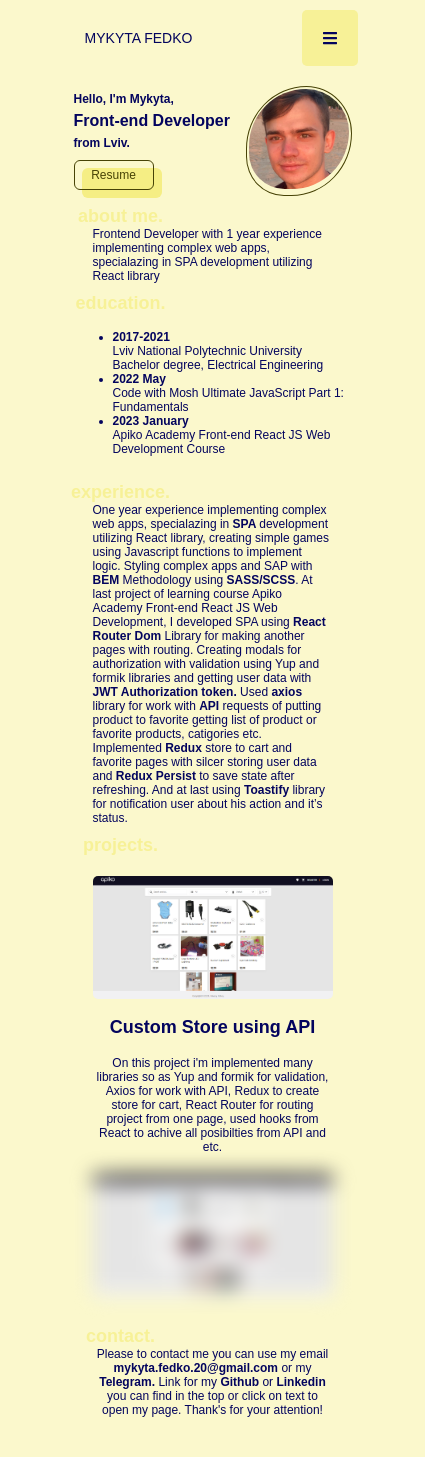
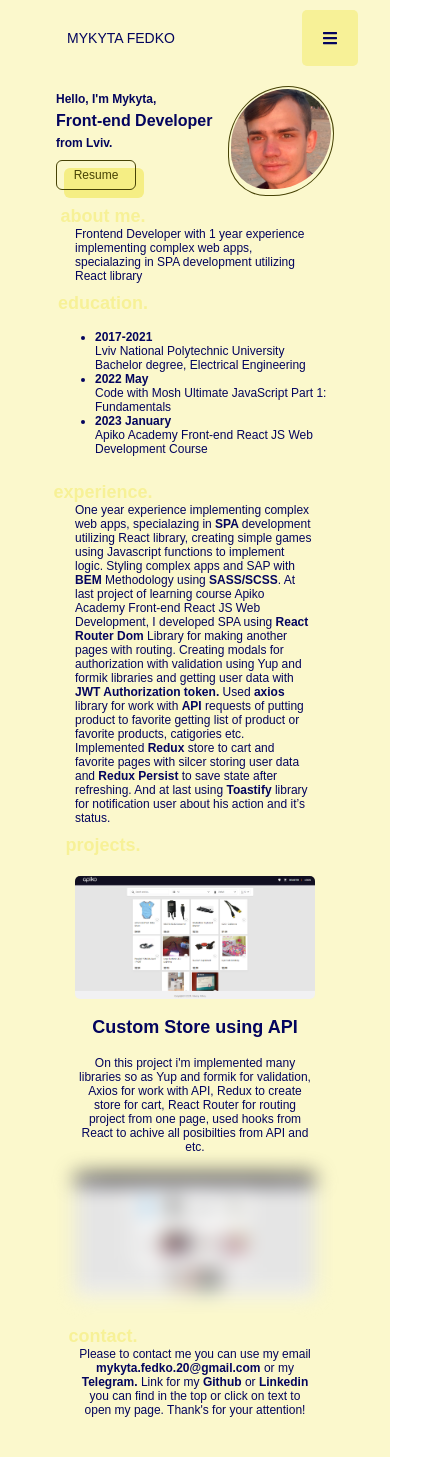
Before and after one commit to NickFedko/Mykyta-Fedko-Portfolio, a React (Create React App) app: page / in a window 390 px wide. Shown: the whole page, 425 px wide, since content can reach past the window. Built offline with nearby package versions, Linux system fonts and the light colour scheme.

Commit message:
litle refacctoring

```diff
--- a/src/assets/styles/App.css
+++ b/src/assets/styles/App.css
@@ -282,7 +282,7 @@
 
 @media only screen and (max-width : 425px) {
   .App {
-    width: 425px;
+    max-width: 425px;
   }
 
   .header__nav__logo {
@@ -334,7 +334,7 @@
   }
 
   .about, .experience {
-    width: 425px;;
+    max-width: 425px;
   }
 
   .about h1, .experience h1, .footer h1 {
@@ -355,7 +355,7 @@
   .experience__projects {
     flex-direction: column;
     display: block;
-    width: 425px;;
+    max-width: 425px;
   }
 
   .experience__projects__block {
@@ -381,8 +381,8 @@
 
   .experience__projects__block span {
     font-size: var(--font-size-mobile-large);
-    top: 56px;
-    left: 100px;
+    top: 52px;
+    left: 64px;
   }
 
   .footer  p {
```
